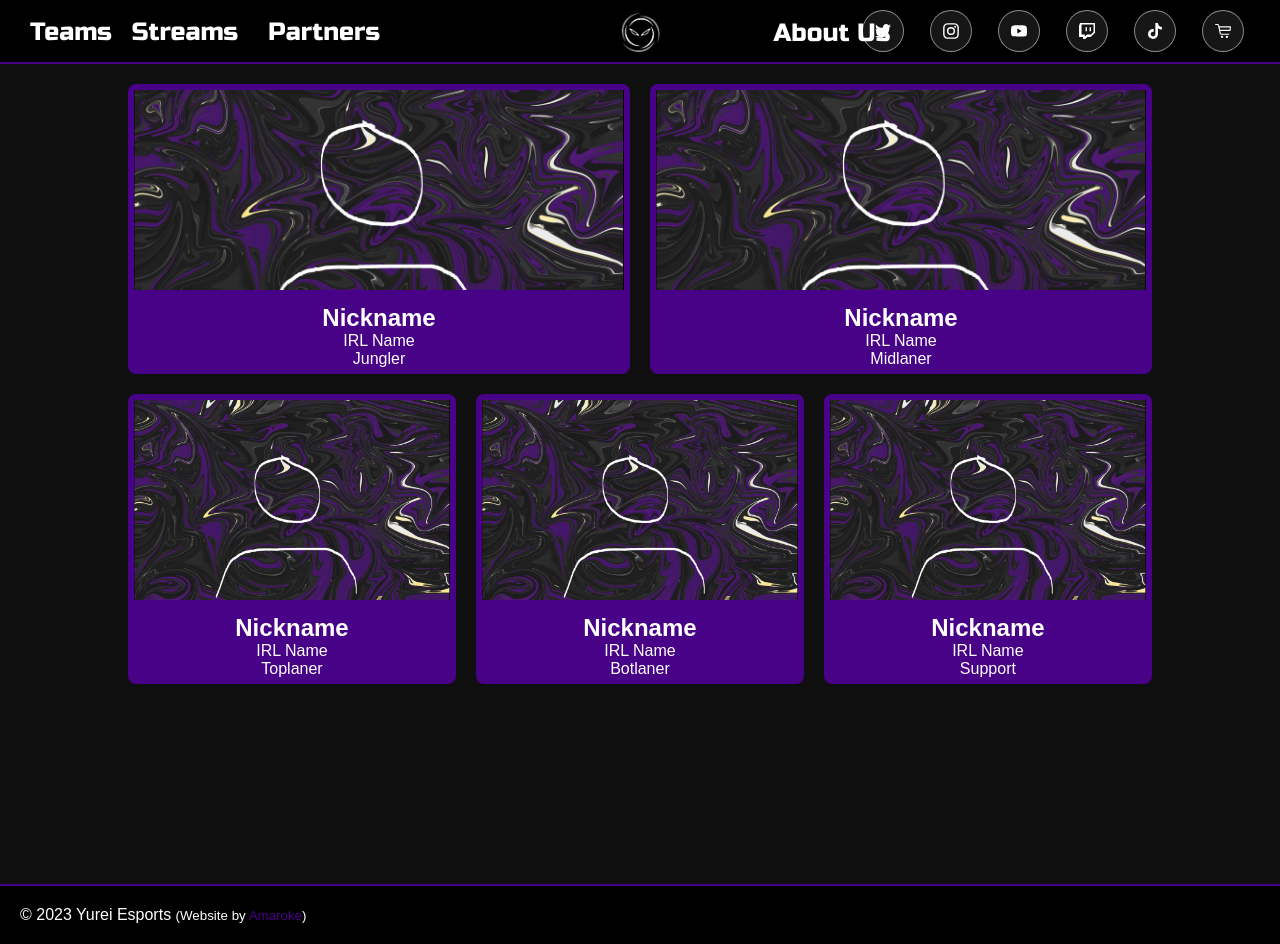
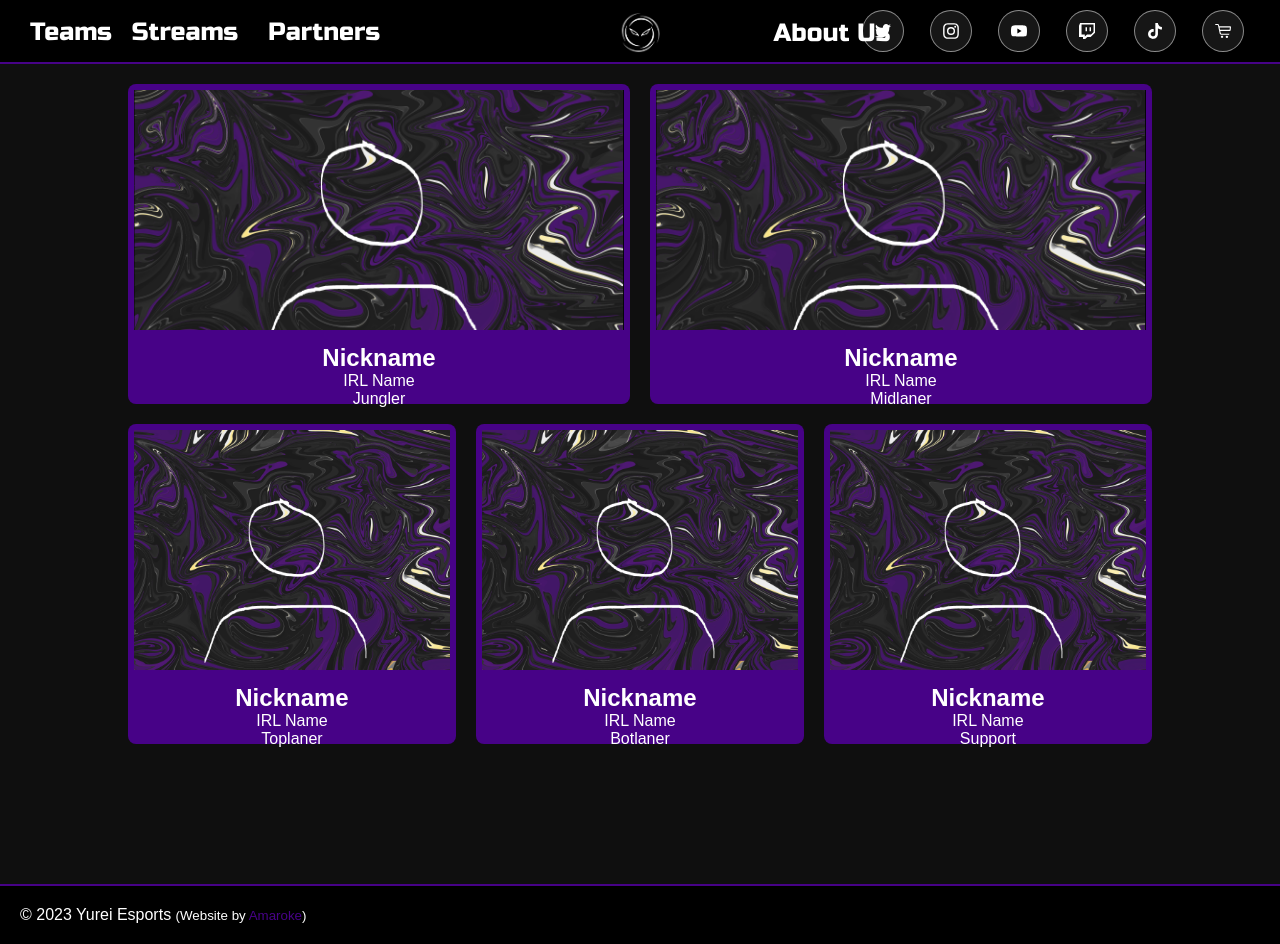
Before and after one commit to Amaroke/Yurei, a React (Create React App) app: page /Yurei/teams/main in a window 1280 px wide. Built offline with nearby package versions, Linux system fonts and the light colour scheme.

Commit message:
fix height in teams

```diff
--- a/src/components/Teams/Teams.css
+++ b/src/components/Teams/Teams.css
@@ -11,11 +11,12 @@
     padding: 6px;
     text-align: center;
     margin-bottom: 20px;
+    height: 40vh;
 }
 
 .profile-image {
     width: 100%;
-    height: 200px;
+    height: 30vh;
     object-fit: cover;
     margin-bottom: 10px;
 }
```
